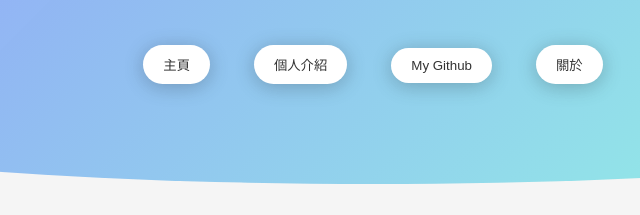
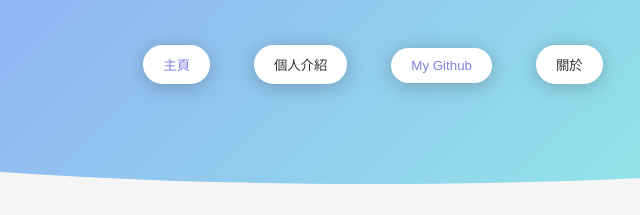
Before and after one commit to JennyKpixel/html-css-portfolio, a plain HTML site: page index.html in a window 1280 px wide. Shown: the part 234-449 px from the top of the page, 267-907 px from the left. Drawn offline with Linux system fonts and the light colour scheme; a script that the page names is missing.

Commit message:
renewal1

```diff
--- a/index.html
+++ b/index.html
@@ -25,9 +25,9 @@ With help from https://24ways.org/2010/intro-to-css-3d-transforms/-->
             <h3>王君諾</h3>
             <p>Made by HTML & SCSS</p>
                 <br>
-                <button>主頁</button>
+                <button><a href="https://jennykpixel.github.io/html-css-portfolio/">主頁</a></button>
                 <button>個人介紹</button>
-                <button>My Github</button>
+                <button><a href="https://jennykpixel.github.io/">My Github</a></button>
                 <button>關於</button>
                     </div>
     </header>
--- a/style.scss
+++ b/style.scss
@@ -4,6 +4,12 @@ body {
   align-items: center;
   min-height: 100vh;
   background-color:whitesmoke;
+}
+
+a{
+  text-decoration: none;
+  text-align: center;
+  color: rgb(128, 130, 223);
 }
 
 
@@ -111,10 +117,7 @@ border-top: 0;
   background-position: center;
 }
 
-a{
-  text-decoration: none;
-  text-align: center;
-}
+
 
 .back {
   display: grid;
```
Also changed, not shown: style.css, 1 other file.
